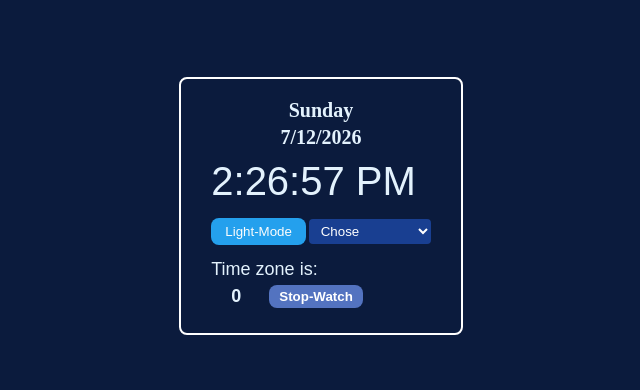
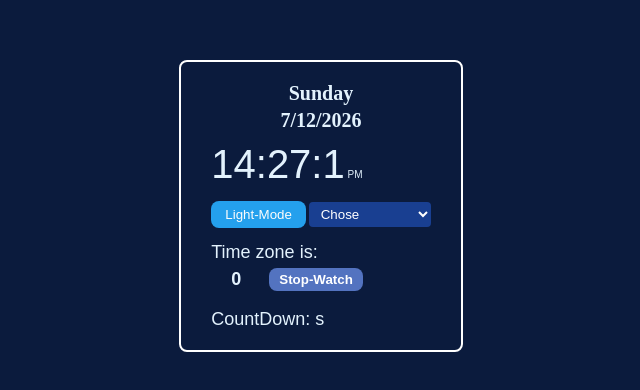
Before and after one commit to Ahmed-Ali-gif/digital-clock, a plain HTML site: page index.html in a window 1280 px wide. Shown: the part 194-584 px from the top of the page, without its empty margins (319-959 px from the left). Drawn offline with Linux system fonts and the light colour scheme.

Commit message:
improve the functionalities

```diff
--- a/css/style.css
+++ b/css/style.css
@@ -97,17 +97,17 @@ body {
   -ms-border-radius: 4px;
   -o-border-radius: 4px;
 }
-.stop-watch{
+.stop-watch {
   display: flex;
   align-items: center;
   gap: 4px;
-  margin: .5rem 0px;
+  margin: 0.5rem 0px;
 }
-.stop-btn{
+.stop-btn {
   text-transform: capitalize;
   font-weight: 600;
   color: #ffffff;
-  padding: .4rem 1rem;
+  padding: 0.4rem 1rem;
   margin: 0px 4px;
   background-color: #5373c0;
   border: none;
@@ -116,11 +116,11 @@ body {
   -moz-border-radius: 8px;
   -ms-border-radius: 8px;
   -o-border-radius: 8px;
-  transition: all .2s linear;
-  -webkit-transition: all .2s linear;
-  -moz-transition: all .2s linear;
-  -ms-transition: all .2s linear;
-  -o-transition: all .2s linear;
+  transition: all 0.2s linear;
+  -webkit-transition: all 0.2s linear;
+  -moz-transition: all 0.2s linear;
+  -ms-transition: all 0.2s linear;
+  -o-transition: all 0.2s linear;
 }
 button:hover {
   cursor: pointer;
@@ -130,18 +130,34 @@ transform: scale(1.1);
   -ms-transform: scale(1.1);
   -o-transform: scale(1.1);
 }
-.stopwatch-content{
+.stopwatch-content {
+  font-size: large;
+  font-weight: 600;
+}
+/* JS logic for stop watch */
+.remove {
+  display: none;
+}
+.remove2 {
+  display: none;
+}
+.appears {
+  display: block;
+}
+.countdown-timer {
+  display: flex;
+  align-items: center;
+  gap: 2rem;
+  margin-top: 1.8rem;
+  span {
+    font-size: large;
+  }
+}
+.stop-watch--container {
+  display: flex;
+  align-items: center;
+  gap: 1.2rem;
   font-size: large;
   font-weight: 600;
   padding: 0px 2rem;
 }
-/* JS logic for stop watch */
-.remove{
-  display: none;
-}
-.remove2{
-  display: none;
-}
-.appears{
-  display: block;
-}
--- a/index.html
+++ b/index.html
@@ -15,7 +15,11 @@
             <li></li>
           </ul>
           <div>
-            <div class="timeConatiner"></div>
+            <div>
+              <span class="timeConatiner"></span
+              ><span class="timeConatiner"></span
+              ><span class="timeConatiner"></span> PM
+            </div>
             <button class="btn">light-Mode</button>
             <select name="timezone" id="select">
               <option value="" selected disabled>Chose</option>
@@ -27,8 +31,8 @@
               <option value="-240">U.A.E.</option>
               <option value="-480">Philipines</option>
               <option value="-345">Nepal</option>
-              <option value="-360">Bhutan</option>
-              <option value="-390">Myanmar</option>
+              <option value="-30">Bhutan</option>
+              <option vue="-390">Myanmar</option>
               <option value="-60">UK</option>
               <option value="240">Canada</option>
               <option value="-600">Austrailia</option>
@@ -46,8 +50,13 @@
               <span>Time zone is: <span class="time-zone-value"></span> </span>
             </div>
             <div class="stop-watch">
-              <div class="stopwatch-content">0</div>
+              <div class="stop-watch--container">
+                <div class="stopwatch-content">0</div>
+              </div>
               <button class="stop-btn">stop-watch</button>
+            </div>
+            <div class="countdown-timer">
+              <span>CountDown: <span class="countDown-content">s</span></span>
             </div>
           </div>
         </div>
--- a/script/script.js
+++ b/script/script.js
@@ -1,6 +1,27 @@
-const timeConatiner = document.querySelector(".timeConatiner");
+const timeConatiner = document.querySelectorAll(".timeConatiner");
 let time = new Date();
-timeConatiner.append(time.toLocaleTimeString());
+// console.log(timeConatiner);
+// console.log(time.getHours());
+// console.log(time.getMinutes());
+let sec = time.getSeconds();
+let minutes = time.getMinutes();
+let hours = time.getHours();
+setInterval(() => {
+  if (sec > 59) {
+    timeConatiner[1].innerText = minutes++;
+    sec = 0;
+  }
+  timeConatiner[2].innerText = sec;
+  timeConatiner[1].innerText = minutes + ":";
+  if (minutes > 59) {
+    minutes = 0;
+    hours++;
+  }
+  timeConatiner[0].textContent = hours + ":";
+  sec++;
+}, 1000);
+
+// timeConatiner.append(time.toLocaleTimeString());
 const list = document.querySelectorAll("li");
 switch (time.getDay()) {
   case 0:
@@ -28,8 +49,6 @@ switch (time.getDay()) {
     break;
 }
 list[1].innerText = time.toLocaleDateString();
-console.log(Math.abs(time.getTimezoneOffset() / 60));
-
 //light mode
 const btn = document.querySelector(".btn");
 const changeColor = () => {
@@ -46,7 +65,6 @@ btn.addEventListener("click", () => {
 const slct = document.querySelector("#select");
 const timeZoneValue = document.querySelector(".time-zone-value");
 const getSelectValue = () => {
-  console.dir(slct.value);
   let timeZone = Math.abs(slct.value / 60);
   timeZoneValue.innerText = "+" + timeZone;
 };
@@ -72,11 +90,11 @@ btnTwo.textContent = "Restart";
 let stopTimer;
 const startStopWatch = () => {
   let count = 0;
+
   stopTimer = setInterval(() => {
     stopwatchContent.innerText = count;
     count++;
   }, 10);
-  console.log(count);
 
   btnOne.classList.add("stop-btn");
   btnTwo.classList.add("stop-btn");
@@ -93,3 +111,7 @@ btnOne.addEventListener("click", () => {
 btnTwo.addEventListener("click", () => {
   stopwatchContent.innerText = 0;
 });
+
+// Count down timer
+const countdownTimer = document.querySelector(".countdown-timer");
+const countDownContent = document.querySelector(".countDown-content");
```
Lines whose indentation alone changed are shown as unchanged.
